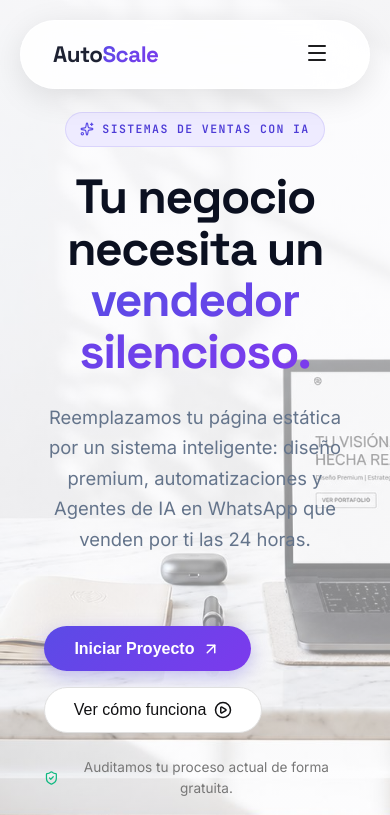
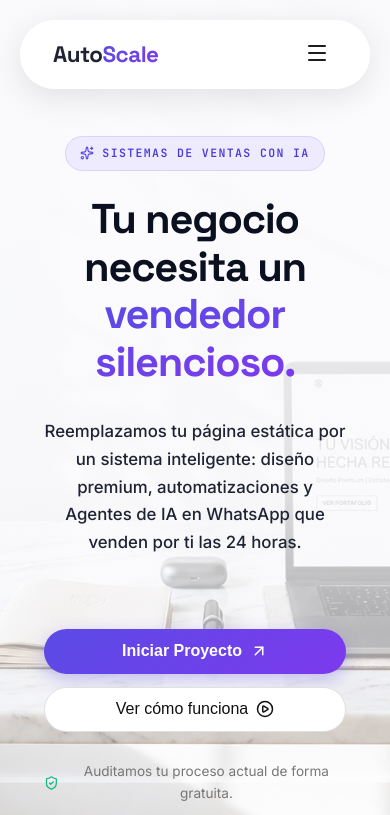
Before and after one commit to luk1311/AutoScale-agency, a React (Vite) app: page / in a window 390 px wide. Shown: the top 815 px of the page. Built offline with nearby package versions, Linux system fonts and the light colour scheme; no server answers; the database is empty.

Commit message:
feat: add responsive styles for Hero component layout and visual elements

```diff
--- a/src/components/Hero.css
+++ b/src/components/Hero.css
@@ -186,8 +186,9 @@
   .hero-bg-overlay {
     background: linear-gradient(
       180deg,
-      rgba(251, 251, 253, 0.85) 0%,
-      rgba(251, 251, 253, 0.4) 100%
+      rgba(251, 251, 253, 0.96) 0%,
+      rgba(251, 251, 253, 0.90) 55%,
+      rgba(251, 251, 253, 0.3) 100%
     );
   }
 }
@@ -237,8 +238,40 @@
 
 @media (max-width: 768px) {
   .hero-section {
-    padding: 7rem 1.5rem 3rem;
+    padding: 8.5rem 1.5rem 3rem; /* Extra padding to prevent header overlap */
   }
+
+  .hero-title {
+    font-size: 2.6rem;
+    line-height: 1.15;
+    margin-bottom: 0.5rem;
+  }
+
+  .hero-subtitle {
+    font-size: 1.05rem;
+    color: var(--text-main);
+    font-weight: 500;
+  }
+
+  .hero-buttons {
+    flex-direction: column;
+    width: 100%;
+    gap: 0.8rem;
+  }
+
+  .hero-buttons .btn-primary,
+  .hero-buttons .btn-secondary {
+    width: 100%;
+    justify-content: center;
+  }
+
+  .cta-note {
+    justify-content: center;
+    text-align: center;
+    width: 100%;
+    margin-top: 0.8rem;
+  }
+
   .hero-visual {
     height: 300px;
   }
```
